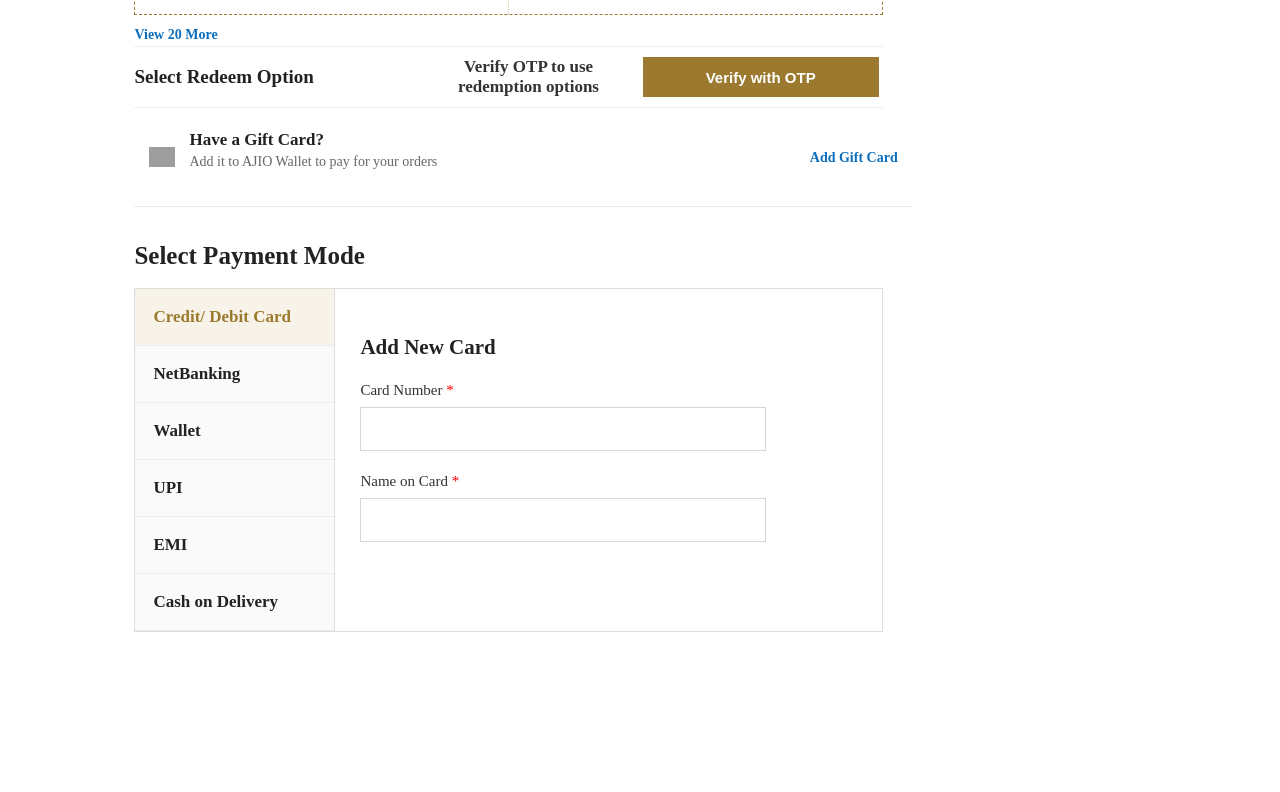
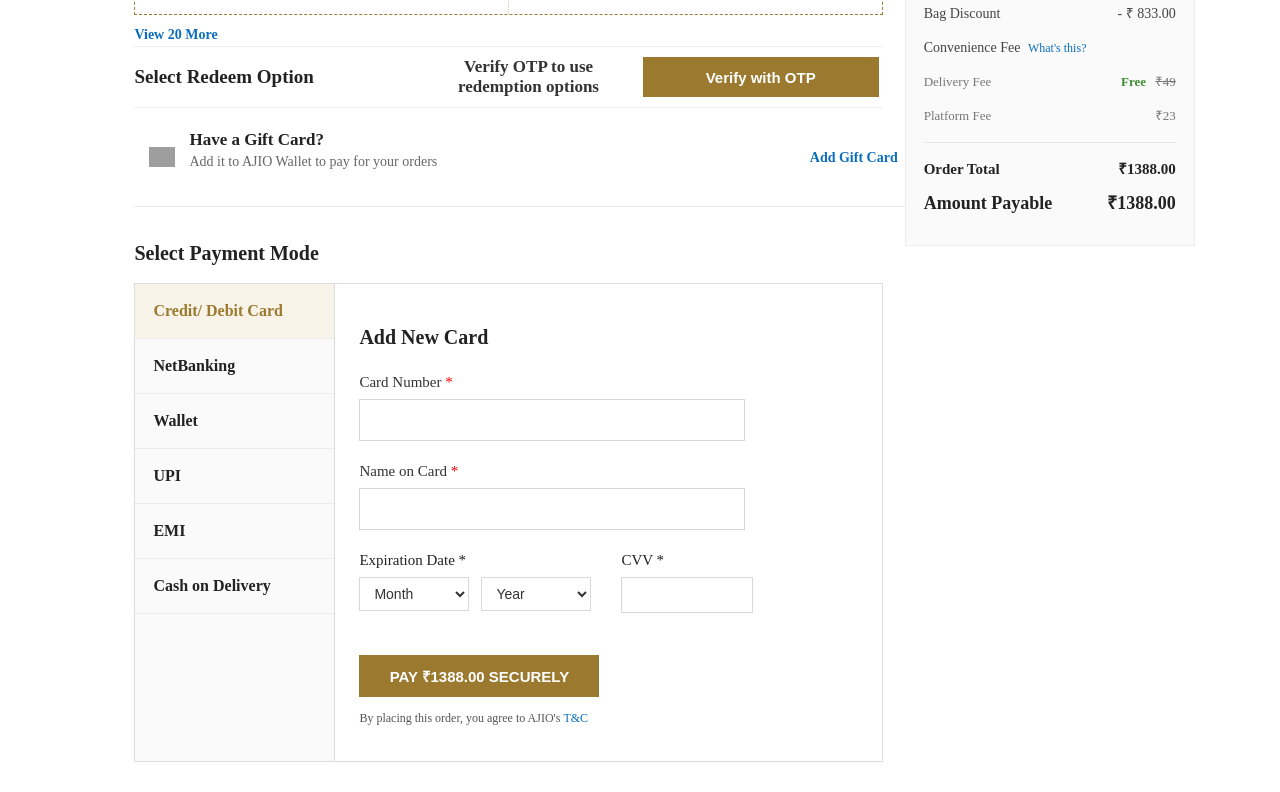
Before and after one commit to Shivanisunil281109/AJIO-Clone, a plain HTML site: page pages/payment.html in a window 1280 px wide. Shown: the part 224-1016 px from the top of the page. Before the commit the page ends 886 px from the top, so only its background shows below. Drawn offline with Linux system fonts and the light colour scheme; grey boxes are pictures that could not be loaded.

Commit message:
updates all

```diff
--- a/css/payment.css
+++ b/css/payment.css
@@ -500,7 +500,7 @@ Payment Mode
 
 .payment-heading{
 
-    font-size:25px;
+    font-size:20px;
 
     font-weight:700;
 
@@ -534,16 +534,16 @@ Payment Mode
 
 .payment-tab{
 
-    padding:18px 18px;
+    padding:18px ;
 
-    font-size:17px;
+    font-size:16px;
 
     font-weight:600;
 
     color:#222;
 
     border-bottom:1px solid #ececec;
-
+   transition:.3s;
     cursor:pointer;
 }
 
@@ -565,14 +565,14 @@ Payment Mode
 
 .payment-form{
 
-    padding:25px;
+    padding:22px 24px;
 }
 
 .payment-form h3{
 
-    font-size:21px;
-
-    margin-bottom:22px;
+    font-size:20px;
+ font-weight:700;
+    margin-bottom:25px;
 
     color:#222;
 }
@@ -591,7 +591,7 @@ Payment Mode
     font-size:15px;
 
     margin-bottom:8px;
-
+font-weight:500;
     color:#333;
 }
 
@@ -602,16 +602,17 @@ Payment Mode
 
 .form-group input{
 
-    width:380px;
+    width:360px;
 
-    height:42px;
+    height:40px;
 
     border:1px solid #d6d6d6;
 
     padding:0 12px;
 
-    font-size:15px;
+    font-size:14px;
 
+  transition:.3s;
     outline:none;
 }
 
@@ -623,47 +624,72 @@ Payment Mode
 
     gap:30px;
 
-    margin-bottom:30px;
+    margin-bottom:42px;
 }
 
-.expiry label,
+/* Expiry */
 
-.cvv label{
-
+.expiry label{
     display:block;
-
     margin-bottom:8px;
-
     font-size:15px;
+    color:#222;
+    font-weight:500;
 }
 
 .expiry-select{
-
     display:flex;
-
     gap:12px;
 }
 
 .expiry-select select{
+    width:110px;
+    height:34px;
 
-    width:110px;
+    border:1px solid #d8d8d8;
+    background:#fff;
 
-    height:42px;
+    padding:0 10px;
 
-    border:1px solid #d6d6d6;
+    font-size:14px;
+    color:#333;
 
-    padding-left:10px;
+    outline:none;
+    cursor:pointer;
+
+    transition:.3s;
+}
+
+.expiry-select select:focus{
+    border-color:#a37b23;
+}
+
+/* CVV */
+
+.cvv label{
+    display:block;
+    margin-bottom:8px;
+    font-size:15px;
+    color:#222;
+    font-weight:500;
 }
 
 .cvv input{
+    width:110px;
+    height:34px;
 
-    width:110px;
+    border:1px solid #d8d8d8;
 
-    height:42px;
+    padding:0 10px;
 
-    border:1px solid #d6d6d6;
+    font-size:14px;
+    outline:none;
 
-    padding-left:10px;
+    transition:.3s;
+}
+
+.cvv input:focus{
+    border-color:#a37b23;
 }
 
 
@@ -761,3 +787,141 @@ Payment Mode
 .expiry-year select:focus{
     border-color:#a37b23;
 }
+
+
+
+
+
+
+
+
+/*==================================
+        ORDER SUMMARY
+==================================*/
+
+.order-summary{
+
+    width:290px;
+
+    background:#fafafa;
+
+    border:1px solid #ececec;
+
+    padding:18px;
+
+    box-sizing:border-box;
+
+    height:fit-content;
+}
+
+/* Heading */
+
+.order-summary h2{
+
+    font-size:18px;
+
+    font-weight:700;
+
+    color:#222;
+
+    margin-bottom:20px;
+}
+
+/* Row */
+
+.summary-row{
+
+    display:flex;
+
+    justify-content:space-between;
+
+    align-items:flex-start;
+
+    margin-bottom:14px;
+
+    font-size:14px;
+
+    color:#444;
+
+    line-height:20px;
+}
+
+/* Discount */
+
+.discount{
+
+    color:#444;
+}
+
+/* What's this */
+
+.summary-row a{
+
+    color:#0b6ebd;
+
+    text-decoration:none;
+
+    font-size:12px;
+
+    margin-left:4px;
+}
+
+.summary-row a:hover{
+
+    text-decoration:underline;
+}
+
+/* Delivery & Platform */
+
+.sub-row{
+
+    color:#777;
+
+    font-size:13px;
+}
+
+/* Free */
+
+.free{
+
+    color:#3c8d2f;
+
+    font-weight:600;
+
+    margin-right:6px;
+}
+
+/* Divider */
+
+.order-summary hr{
+
+    border:none;
+
+    border-top:1px solid #e5e5e5;
+
+    margin:16px 0;
+}
+
+/* Order Total */
+
+.total{
+
+    font-weight:700;
+
+    color:#222;
+
+    font-size:15px;
+}
+
+/* Amount Payable */
+
+.payable{
+
+    font-size:18px;
+
+    font-weight:700;
+
+    color:#222;
+
+    margin-top:12px;
+}
--- a/pages/payment.html
+++ b/pages/payment.html
@@ -252,37 +252,137 @@
 
         </div>
 
+
+
+
+
+
+
+
         <!-- RIGHT FORM -->
+
 
 <div class="payment-form">
 
             <h3>Add New Card</h3>
 
+            <!-- Card Number -->
+
             <div class="form-group">
 
-                <label>Card Number <span>*</span></label>
+                <label>
+                    Card Number <span>*</span>
+                </label>
 
                 <input type="text">
 
             </div>
 
+            <!-- Name -->
+
             <div class="form-group">
 
-                <label>Name on Card <span>*</span></label>
+                <label>
+                    Name on Card <span>*</span>
+                </label>
 
                 <input type="text">
 
             </div>
 
+            <!-- Expiry + CVV -->
 
+            <div class="card-bottom">
+
+                <!-- Expiry -->
+
+                <div class="expiry">
+
+                    <label>
+                        Expiration Date <span>*</span>
+                    </label>
+
+                    <div class="expiry-select">
+
+                        <!-- Month -->
+
+                        <select>
+
+                            <option selected disabled>Month</option>
+
+                            <option>January</option>
+                            <option>February</option>
+                            <option>March</option>
+                            <option>April</option>
+                            <option>May</option>
+                            <option>June</option>
+                            <option>July</option>
+                            <option>August</option>
+                            <option>September</option>
+                            <option>October</option>
+                            <option>November</option>
+                            <option>December</option>
+
+                        </select>
+
+                        <!-- Year -->
+
+                        <select>
+
+                            <option selected disabled>Year</option>
+
+                            <option>2026</option>
+                            <option>2027</option>
+                            <option>2028</option>
+                            <option>2029</option>
+                            <option>2030</option>
+                            <option>2031</option>
+                            <option>2032</option>
+                            <option>2033</option>
+                            <option>2034</option>
+                            <option>2035</option>
+
+                        </select>
 
                     </div>
 
+                </div>
 
+                <!-- CVV -->
 
+                <div class="cvv">
+
+                    <label>
+                        CVV <span>*</span>
+                    </label>
+
+                    <input type="password" maxlength="3">
 
                 </div>
 
+            </div>
+
+            <!-- Button -->
+
+            <button class="pay-btn">
+
+                PAY ₹1388.00 SECURELY
+
+            </button>
+
+            <!-- Terms -->
+
+            <p class="payment-note">
+
+                By placing this order, you agree to AJIO's
+
+                <a href="#">T&C</a>
+
+            </p>
+
+        </div>
+
+    </div>
 
  </div>
 
@@ -293,19 +393,85 @@
 
 
 
-<!-- RIGHT -->
-
-    <div class="order-summary">
 
 
 
 
-        <!-- Your Order Summary -->
+
+
 
 </div>
 
+  <!-- =========================
+      ORDER SUMMARY
+  ========================= -->
 
+   <div class="order-summary">
 
+    <h2>Order Summary</h2>
+
+    <div class="summary-row">
+        <span>Bag total</span>
+        <span>₹ 2198.00</span>
+    </div>
+
+    <div class="summary-row">
+        <span>Bag Discount</span>
+        <span class="discount">- ₹ 833.00</span>
+    </div>
+
+    <div class="summary-row">
+
+        <span>
+            Convenience Fee
+            <a href="#">What's this?</a>
+        </span>
+
+        <span></span>
+
+    </div>
+
+    <div class="summary-row sub-row">
+
+        <span>Delivery Fee</span>
+
+        <span>
+
+            <span class="free">Free</span>
+
+            <del>₹49</del>
+
+        </span>
+
+    </div>
+
+    <div class="summary-row sub-row">
+
+        <span>Platform Fee</span>
+
+        <span>₹23</span>
+
+    </div>
+
+    <hr>
+
+    <div class="summary-row total">
+
+        <span>Order Total</span>
+
+        <span>₹1388.00</span>
+
+    </div>
+
+    <div class="summary-row payable">
+
+        <span>Amount Payable</span>
+
+        <span>₹1388.00</span>
+
+    </div>
+
+   </div>
 
 
 
```
Lines whose indentation alone changed are shown as unchanged.
